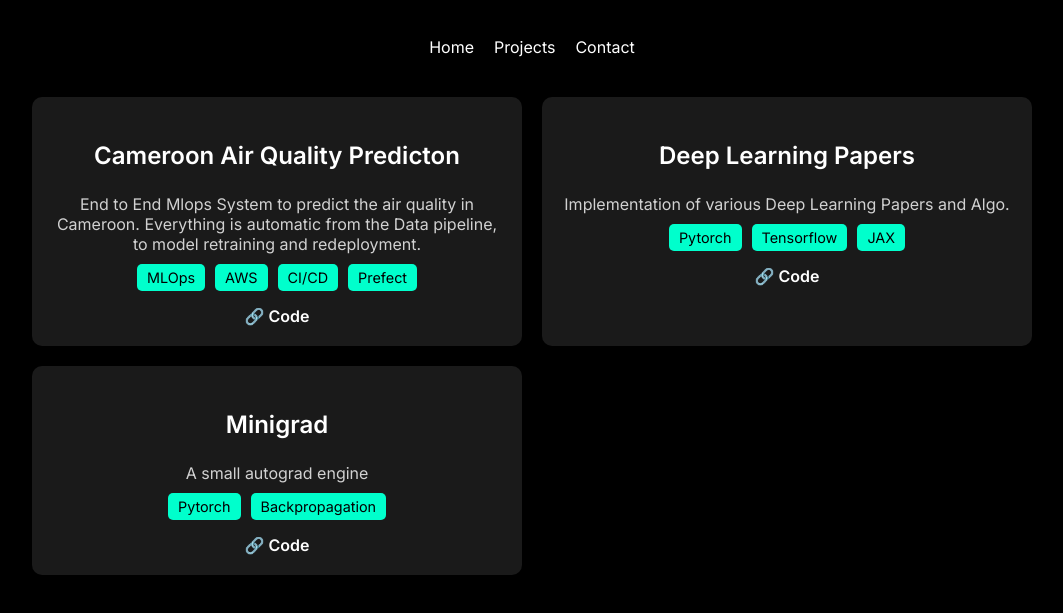
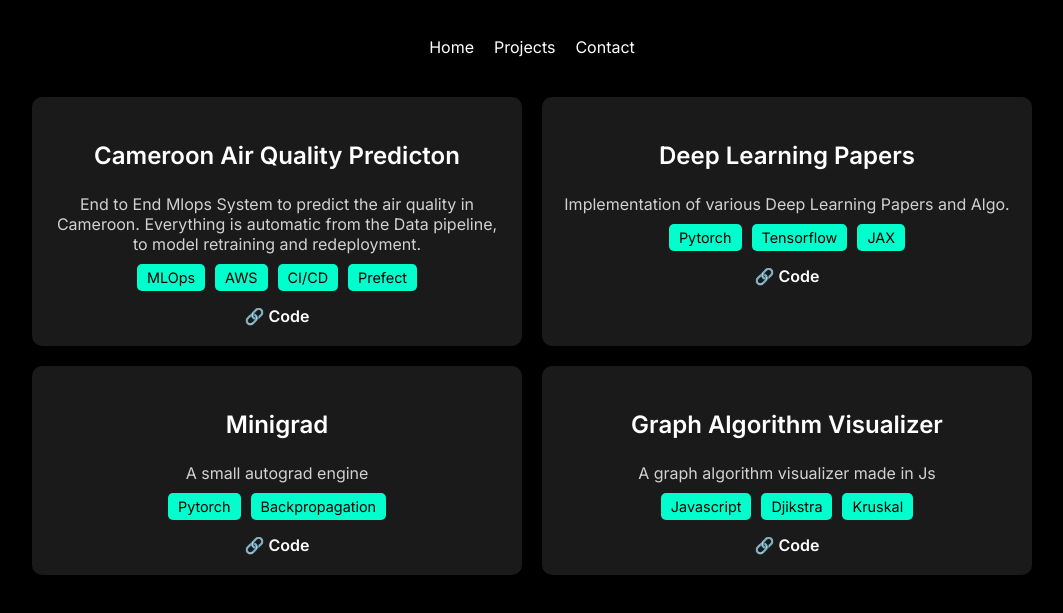
Before and after one commit to NembotJules/NembotJules.github.io, a plain HTML site: page projects.html in a window 1280 px wide. Shown: the part 159-772 px from the top of the page, without its empty margins (108-1171 px from the left). Drawn offline with Linux system fonts and the light colour scheme.

Commit message:
Updates...

```diff
--- a/projects.html
+++ b/projects.html
@@ -134,6 +134,19 @@
                 <a href="#">🔗 Code</a>
             </div>
         </div>
+
+        <div class="project-card">
+            <h3 class="project-title">Graph Algorithm Visualizer</h3>
+            <p class="project-description">A graph algorithm visualizer made in Js</p>
+            <div class="tags">
+                <span class="tag">Javascript</span>
+                <span class="tag">Djikstra</span>
+                <span class="tag">Kruskal</span>
+            </div>
+            <div class="project-links">
+                <a href="https://github.com/NembotJules/Graph-Algorithm-Visualizer">🔗 Code</a>
+            </div>
+        </div>
     </div>
 </body>
 </html>
```
